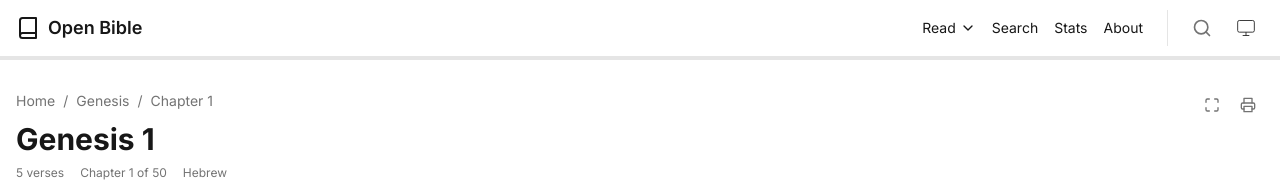
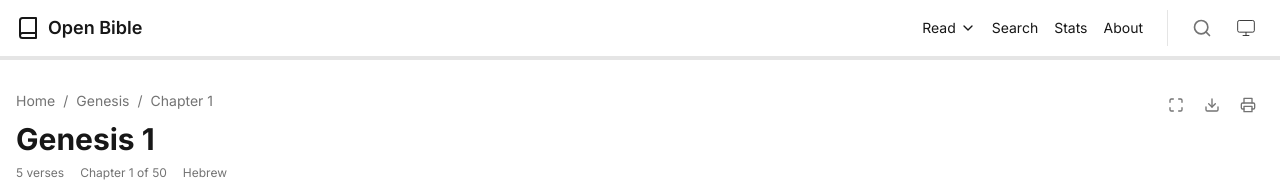
Before and after one commit to jeremiahjordanisaacson/Bible, a Next.js app in the folder apps/web/: page /read/Gen/1 in a window 1280 px wide. Shown: the top 182 px of the page. Built offline with nearby package versions, Linux system fonts and the light colour scheme.

Commit message:
Add chapter export as text file
Users can download any chapter as a plain text file with verse
numbers for offline reading or sharing. Includes formatted header
with book name and chapter number.

```diff
--- a/apps/web/src/app/read/[book]/[chapter]/chapter-content.tsx
+++ b/apps/web/src/app/read/[book]/[chapter]/chapter-content.tsx
@@ -17,6 +17,7 @@
 import { ReadingProgress } from '@/components/reading-progress';
 import { PrintButton } from '@/components/print-button';
 import { FullscreenButton } from '@/components/fullscreen-button';
+import { ExportButton } from '@/components/export-button';
 import { ScrollToTop } from '@/components/scroll-to-top';
 import { ChapterInfo } from '@/components/chapter-info';
 import { TextSelectionMenu } from '@/components/text-selection-menu';
@@ -169,6 +170,19 @@
           </div>
           <div className="flex items-center gap-1">
             <FullscreenButton />
+            <ExportButton
+              bookName={book.name}
+              chapter={chapterNum}
+              getContent={() => {
+                const verses = simpleVerses || richVerses?.map((v, i) => ({
+                  verseNumber: i + 1,
+                  text: v.translation?.layers?.idiomatic?.text || v.translation?.layers?.literal?.text || ''
+                })) || [];
+                const header = `${book.name} ${chapterNum}\n${'='.repeat(book.name.length + String(chapterNum).length + 1)}\n\n`;
+                const content = verses.map(v => `${v.verseNumber}. ${v.text}`).join('\n\n');
+                return header + content;
+              }}
+            />
             <PrintButton />
           </div>
         </div>
--- /dev/null
+++ b/apps/web/src/components/export-button.tsx
@@ -0,0 +1,49 @@
+'use client';
+
+import * as React from 'react';
+
+interface ExportButtonProps {
+  bookName: string;
+  chapter: number;
+  getContent: () => string;
+}
+
+export function ExportButton({ bookName, chapter, getContent }: ExportButtonProps) {
+  const handleExport = () => {
+    const content = getContent();
+    const blob = new Blob([content], { type: 'text/plain;charset=utf-8' });
+    const url = URL.createObjectURL(blob);
+    const a = document.createElement('a');
+    a.href = url;
+    a.download = `${bookName}-Chapter-${chapter}.txt`;
+    document.body.appendChild(a);
+    a.click();
+    document.body.removeChild(a);
+    URL.revokeObjectURL(url);
+  };
+
+  return (
+    <button
+      onClick={handleExport}
+      className="p-2 rounded hover:bg-[var(--muted)] text-[var(--muted-foreground)] hover:text-[var(--foreground)] transition-colors no-print"
+      title="Export as text file"
+    >
+      <svg
+        xmlns="http://www.w3.org/2000/svg"
+        viewBox="0 0 24 24"
+        fill="none"
+        stroke="currentColor"
+        strokeWidth="2"
+        strokeLinecap="round"
+        strokeLinejoin="round"
+        className="w-4 h-4"
+      >
+        <path d="M21 15v4a2 2 0 0 1-2 2H5a2 2 0 0 1-2-2v-4" />
+        <polyline points="7 10 12 15 17 10" />
+        <line x1="12" x2="12" y1="15" y2="3" />
+      </svg>
+    </button>
+  );
+}
+
+export default ExportButton;
```
